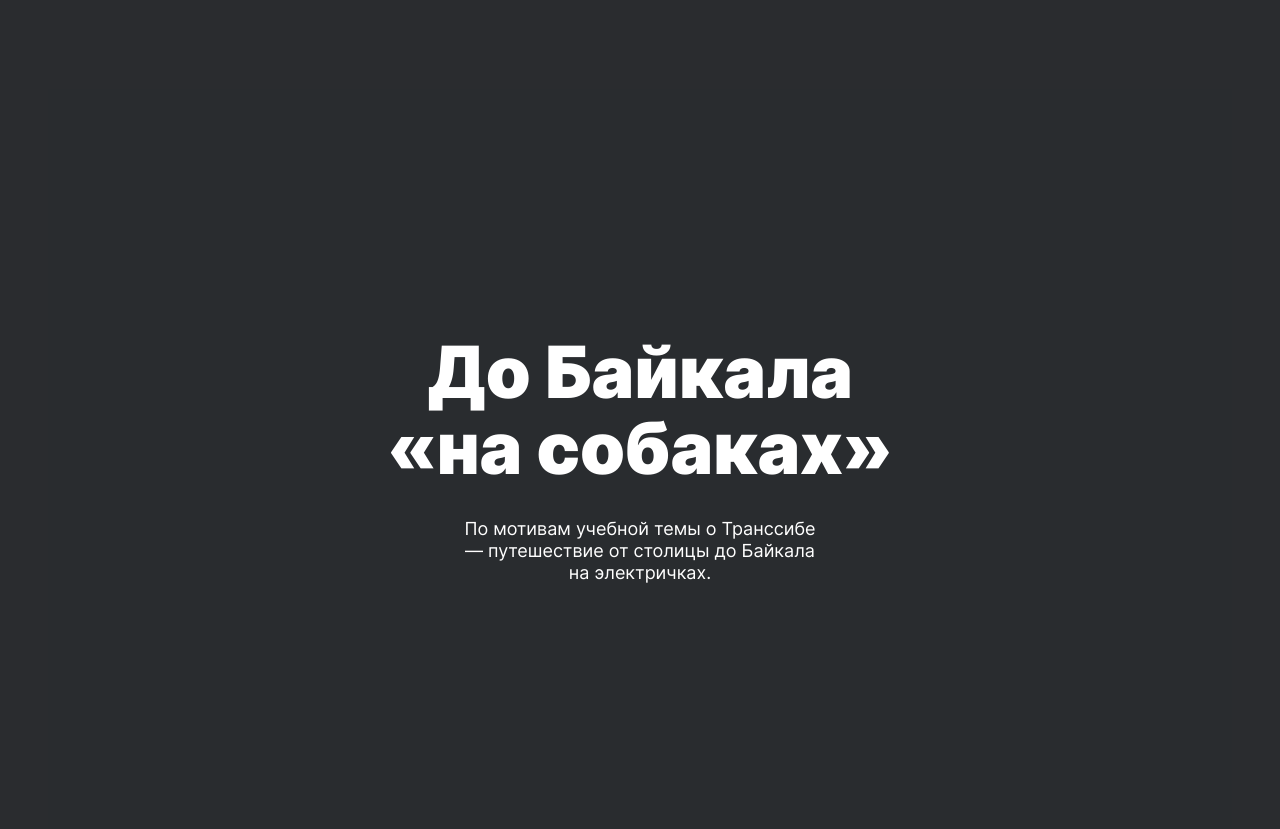
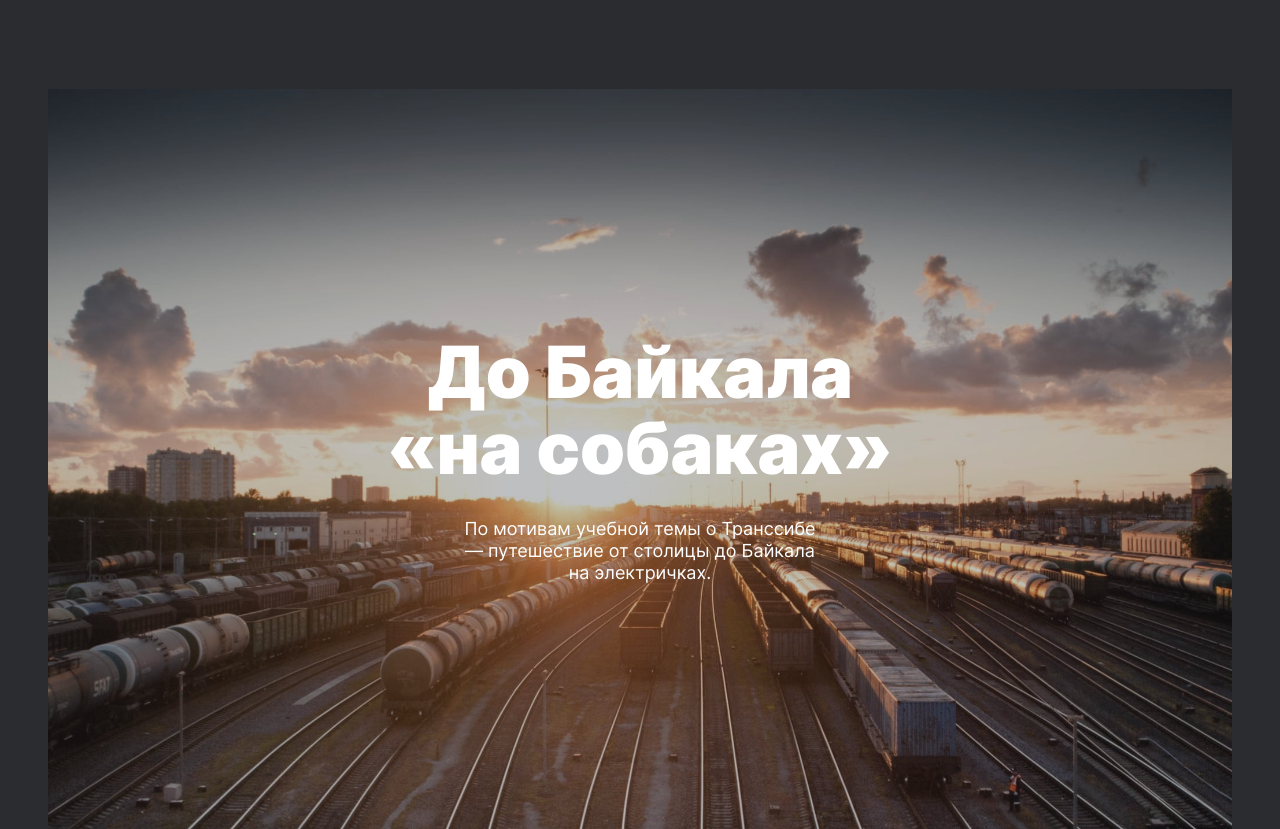
Before and after one commit to VitaliyGavrilov/russian-travel, a plain HTML site: page index.html in a window 1280 px wide. Shown: the part 5913-6742 px from the top of the page. Drawn offline with Linux system fonts and the light colour scheme; files whose address does not match are found by name.

Commit message:
путь для букграундковер

```diff
--- a/blocks/cover/__background/cover__background.css
+++ b/blocks/cover/__background/cover__background.css
@@ -3,7 +3,7 @@
   width: 100%;
   height: 100%;
 
-  background-image: url(".../sprint-3-images/cover-trains.jpg");
+  background-image: url("../../../sprint-3-images/cover-trains.jpg");
   background-size: cover;
   background-position: center;
 
```
